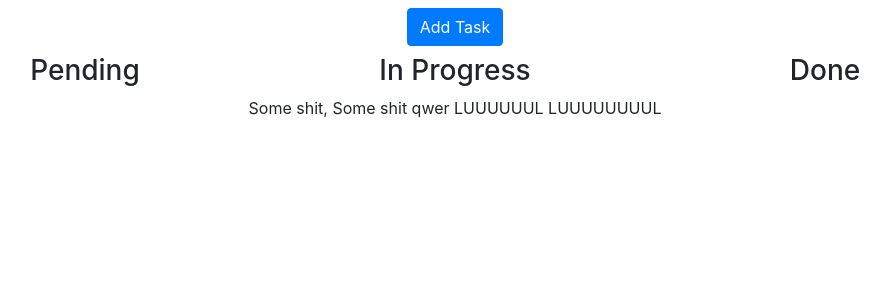
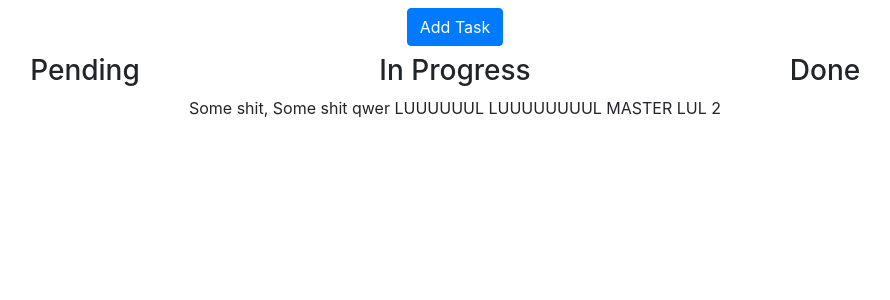
Before and after one commit to valeu36/KanbanBoardReact, a React (Create React App) app: page / in a window 1280 px wide. Shown: the top 300 px of the page, without its empty margins (185-1075 px from the left). Built offline with nearby package versions, Linux system fonts and the light colour scheme; no server answers.

Commit message:
lul2 commit

```diff
--- a/src/App.js
+++ b/src/App.js
@@ -10,7 +10,8 @@ class App extends React.Component {
 			<div className='App container'>
 				<Board />
 				Some shit, Some shit qwer
-				LUUUUUUL LUUUUUUUUL
+        LUUUUUUL LUUUUUUUUL
+        MASTER LUL 2
 			</div>
 		);
 	}
```
